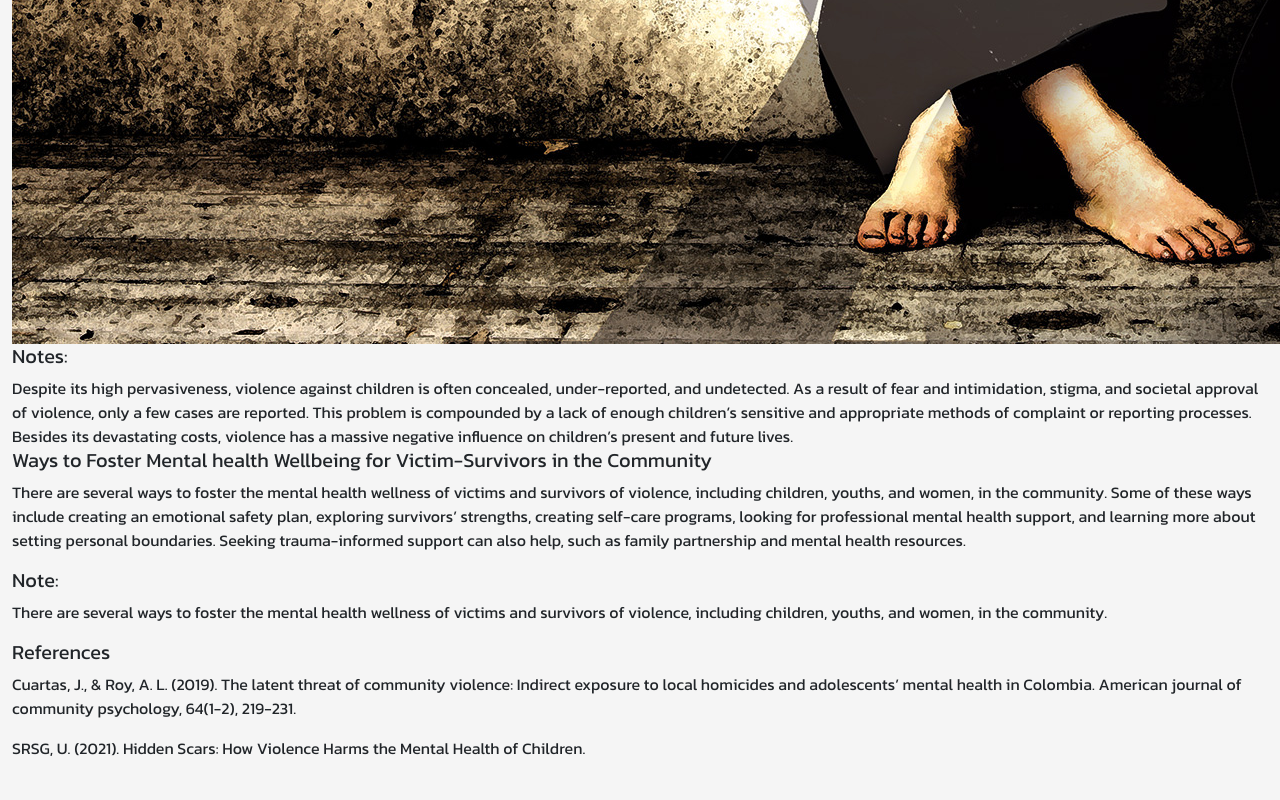
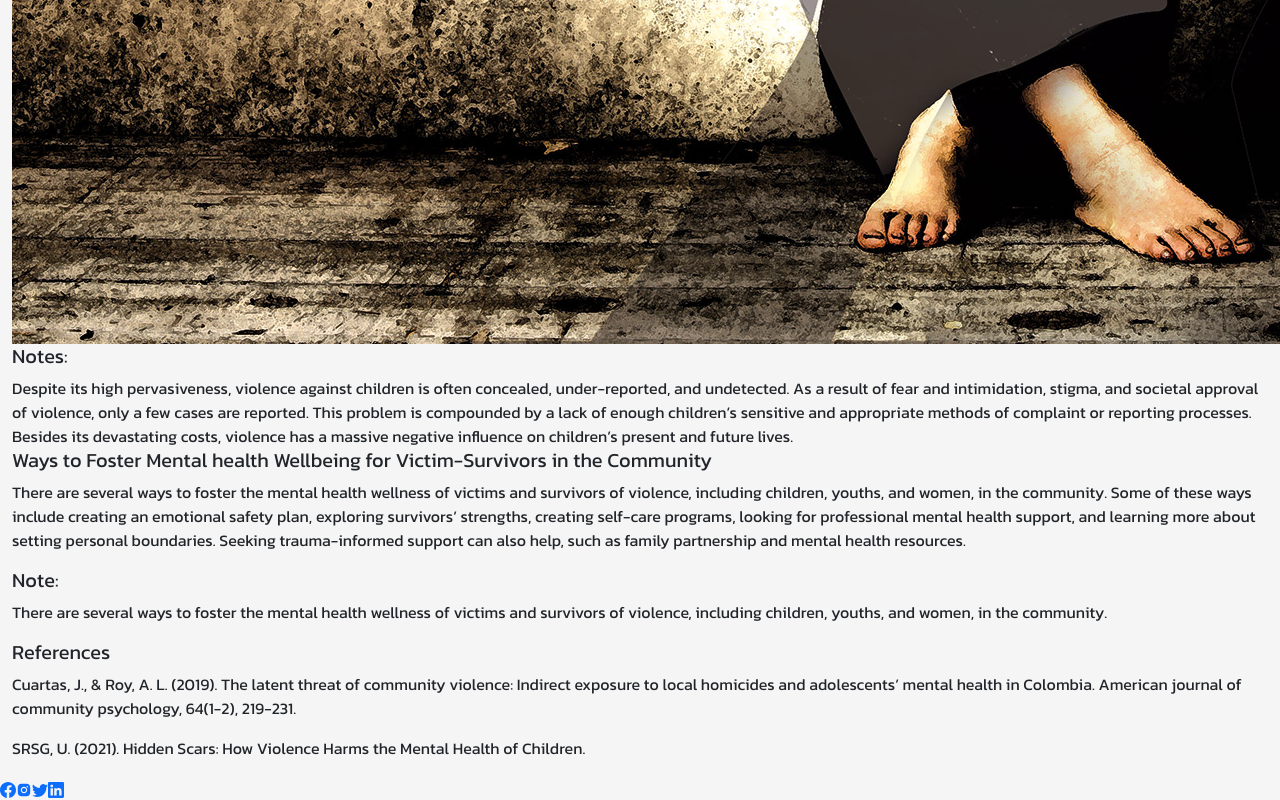
Before and after one commit to Roche001/campaign-website, a React (Create React App) app: page / in a window 1280 px wide. Shown: the part 2869-3669 px from the top of the page. Before the commit the page ends 3645 px from the top, so only its background shows below. Built offline with nearby package versions, Linux system fonts and the light colour scheme; a web font is replaced by a local one.

Commit message:
update changes

```diff
--- a/src/components/footer/Footer.jsx
+++ b/src/components/footer/Footer.jsx
@@ -1,10 +1,26 @@
 import React from "react";
 import "./Footer.css";
+import { BsFacebook } from "react-icons/bs";
+import { AiFillInstagram } from "react-icons/ai";
+import { BsTwitter } from "react-icons/bs";
+import { BsLinkedin } from "react-icons/bs";
 const Footer = () => {
   return (
     <div id="footer">
       <div className="icons">
-        <a href="https://www.facebook.com/"></a>
+        <a href="https://www.facebook.com/">
+          {" "}
+          <BsFacebook />
+        </a>
+        <a className="icon icon-instagram" href="https://www.instagram.com">
+          <AiFillInstagram />
+        </a>
+        <a href="https://www.twitter.com">
+          <BsTwitter />
+        </a>
+        <a href="https://www.linkedin.com">
+          <BsLinkedin />
+        </a>
       </div>
     </div>
   );
```
